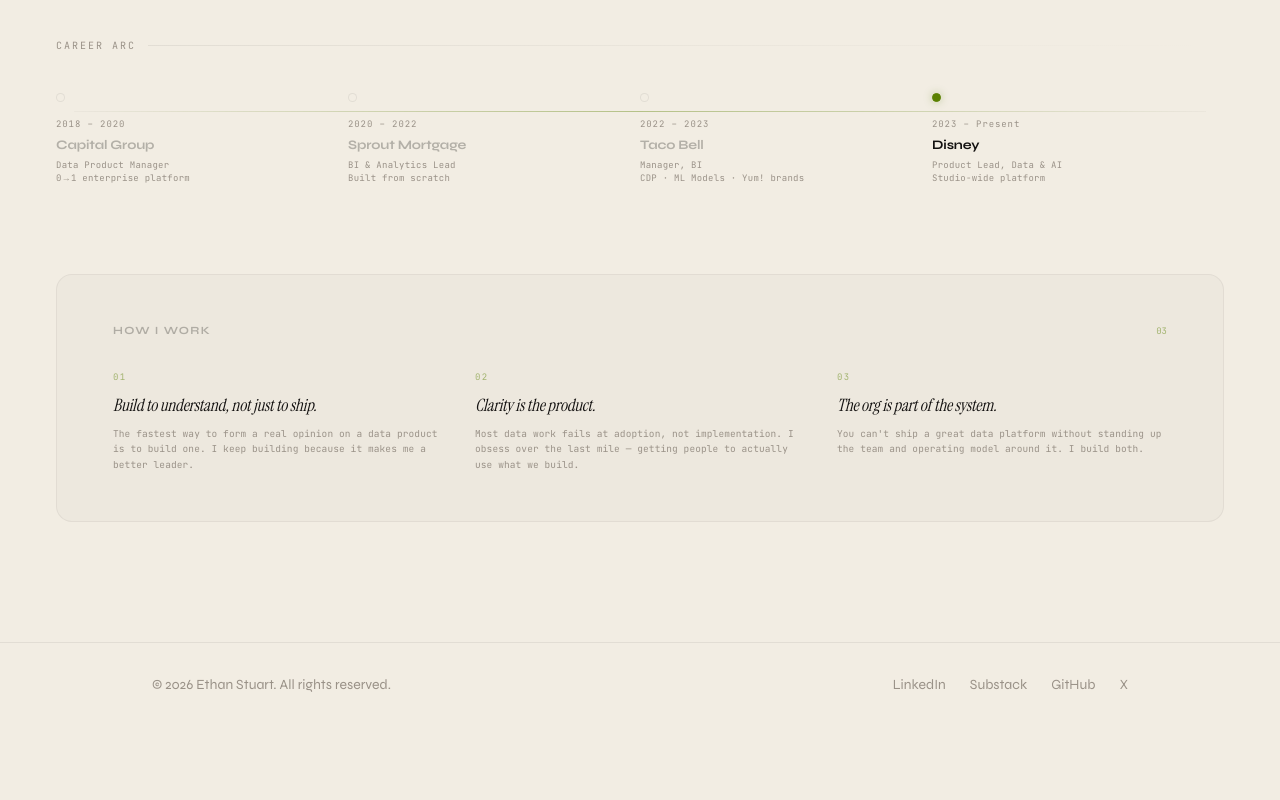
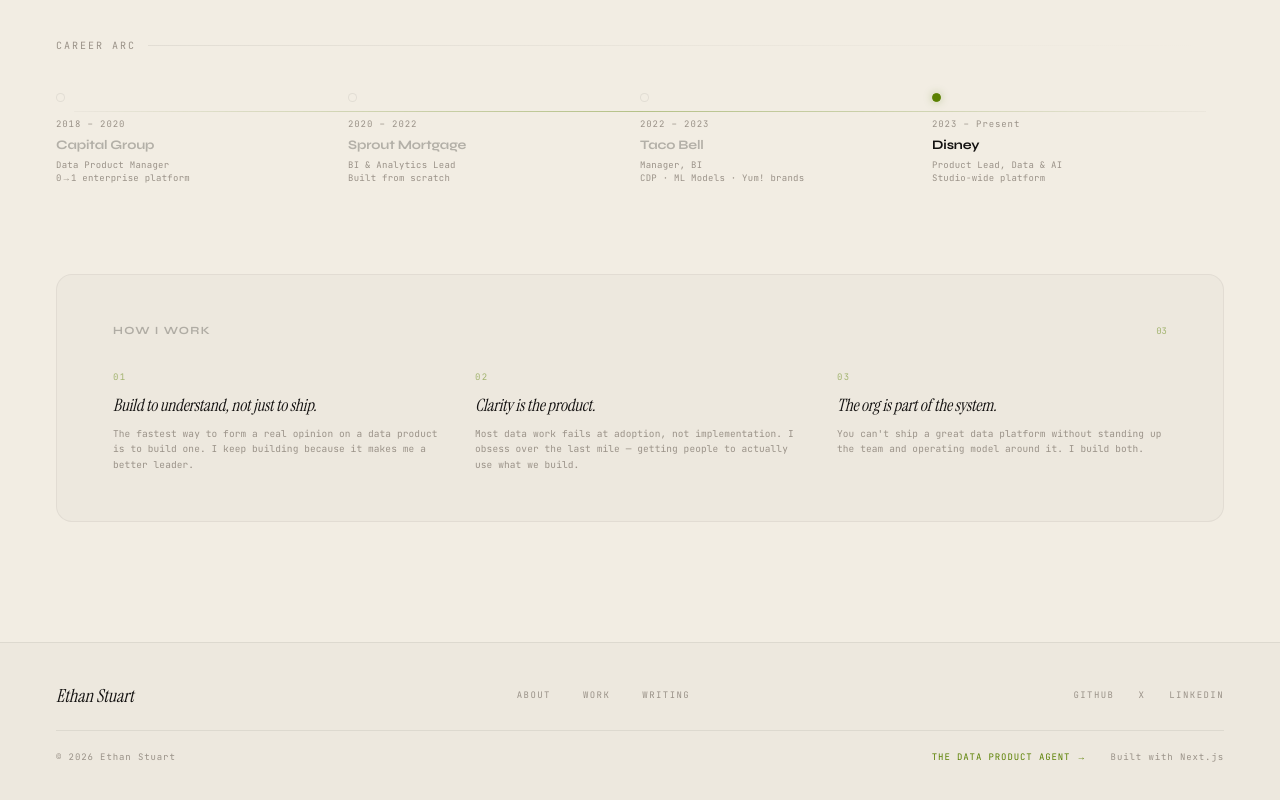
Before and after one commit to ethancstuart/Public-Brand-Website-Claude, a Next.js app: page /about in a window 1280 px wide. Shown: the part 1437-2237 px from the top of the page. Before the commit the page ends 2164 px from the top, so only its background shows below. Built offline with nearby package versions, Linux system fonts and the light colour scheme.

Commit message:
feat: update Footer with cream 2-row layout

```diff
--- a/src/components/footer.tsx
+++ b/src/components/footer.tsx
@@ -1,44 +1,89 @@
 import Link from "next/link";
-import { siteConfig } from "@/lib/constants";
+import { siteConfig, navLinks } from "@/lib/constants";
 
 export function Footer() {
   return (
-    <footer className="border-t border-border">
-      <div className="mx-auto flex max-w-5xl flex-col items-center justify-between gap-4 px-6 py-8 text-sm text-muted-foreground sm:flex-row">
-        <p>&copy; {new Date().getFullYear()} Ethan Stuart. All rights reserved.</p>
-        <div className="flex items-center gap-6">
+    <footer
+      style={{
+        borderTop: "1px solid var(--border)",
+        background: "var(--surface)",
+      }}
+    >
+      <div
+        className="mx-auto"
+        style={{ maxWidth: "1280px", padding: "40px 56px" }}
+      >
+        {/* Row 1: logo + nav + social */}
+        <div className="flex items-center justify-between" style={{ marginBottom: "20px" }}>
           <Link
-            href={siteConfig.links.linkedin}
-            target="_blank"
-            rel="noopener noreferrer"
-            className="transition-colors hover:text-foreground"
+            href="/"
+            className="font-serif italic transition-opacity hover:opacity-70"
+            style={{ fontSize: "18px", color: "var(--foreground)" }}
           >
-            LinkedIn
+            Ethan Stuart
           </Link>
-          <Link
-            href={siteConfig.links.substack}
-            target="_blank"
-            rel="noopener noreferrer"
-            className="transition-colors hover:text-foreground"
+
+          <div className="flex items-center gap-8">
+            {navLinks.map((link) => (
+              <Link
+                key={link.href}
+                href={link.href}
+                className="font-mono uppercase transition-opacity hover:opacity-70"
+                style={{ fontSize: "9px", letterSpacing: "0.16em", color: "var(--muted-foreground)" }}
+              >
+                {link.label}
+              </Link>
+            ))}
+          </div>
+
+          <div className="flex items-center gap-6">
+            {[
+              { href: siteConfig.links.github, label: "GitHub" },
+              { href: siteConfig.links.twitter, label: "X" },
+              { href: siteConfig.links.linkedin, label: "LinkedIn" },
+            ].map((social) => (
+              <a
+                key={social.label}
+                href={social.href}
+                target="_blank"
+                rel="noopener noreferrer"
+                className="font-mono uppercase transition-opacity hover:opacity-70"
+                style={{ fontSize: "9px", letterSpacing: "0.16em", color: "var(--muted-foreground)" }}
+              >
+                {social.label}
+              </a>
+            ))}
+          </div>
+        </div>
+
+        {/* Divider */}
+        <div style={{ height: "1px", background: "var(--border)", marginBottom: "20px" }} />
+
+        {/* Row 2: copyright */}
+        <div className="flex items-center justify-between">
+          <p
+            className="font-mono"
+            style={{ fontSize: "9px", letterSpacing: "0.1em", color: "var(--muted-foreground)" }}
           >
-            Substack
-          </Link>
-          <Link
-            href={siteConfig.links.github}
-            target="_blank"
-            rel="noopener noreferrer"
-            className="transition-colors hover:text-foreground"
-          >
-            GitHub
-          </Link>
-          <Link
-            href={siteConfig.links.twitter}
-            target="_blank"
-            rel="noopener noreferrer"
-            className="transition-colors hover:text-foreground"
-          >
-            X
-          </Link>
+            &copy; {new Date().getFullYear()} Ethan Stuart
+          </p>
+          <div className="flex items-center gap-6">
+            <a
+              href={siteConfig.links.substack}
+              target="_blank"
+              rel="noopener noreferrer"
+              className="font-mono uppercase transition-opacity hover:opacity-70"
+              style={{ fontSize: "9px", letterSpacing: "0.1em", color: "var(--accent)" }}
+            >
+              The Data Product Agent →
+            </a>
+            <p
+              className="font-mono"
+              style={{ fontSize: "9px", letterSpacing: "0.1em", color: "var(--muted-foreground)" }}
+            >
+              Built with Next.js
+            </p>
+          </div>
         </div>
       </div>
     </footer>
```
